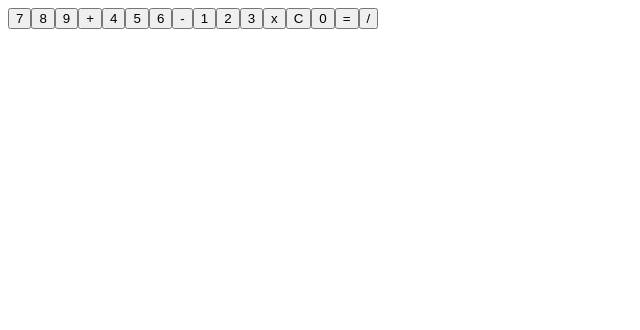
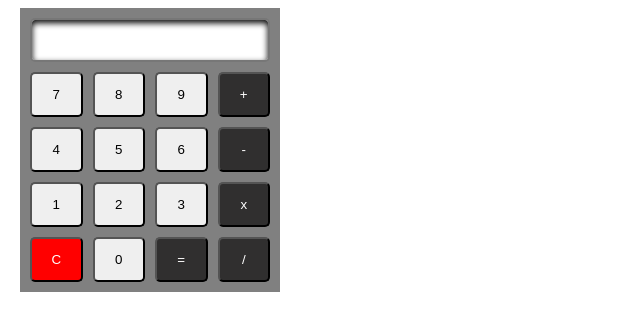
Before and after one commit to CambellX/homework-, a plain HTML site: page calculator.html in a window 1280 px wide. Shown: the whole page, without its empty margins (0-640 px from the left). Drawn offline with Linux system fonts and the light colour scheme.

Commit message:
Update stylesheet link to calculatorStylesheet.css

```diff
--- a/calculator.html
+++ b/calculator.html
@@ -1,7 +1,7 @@
 <!DOCTYPE html>
 <html lang="en">
     <head>
-        <link rel="stylesheet" href = "css/stylesheet.css">
+        <link rel="stylesheet" href = "css/calculatorStylesheet.css">
     </head>
     <body>
         <div class="calculator">
```
